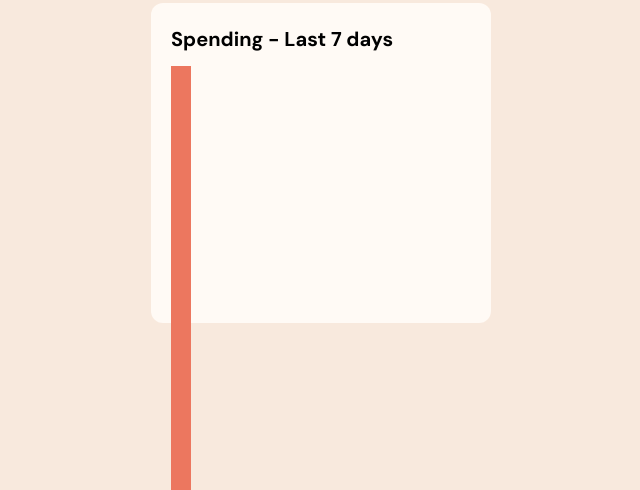
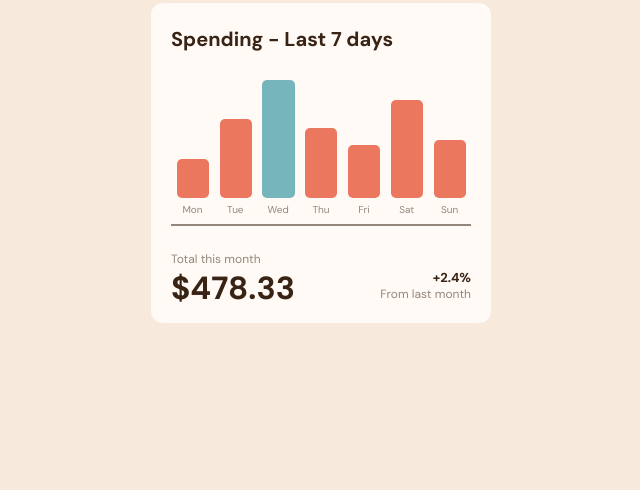
Before and after one commit to callmeUmer/fm-expense-component, a plain HTML site: page index.html in a window 1280 px wide. Shown: the part 310-800 px from the top of the page, without its empty margins (347-987 px from the left). Drawn offline with Linux system fonts and the light colour scheme.

Commit message:
Expense component almost complete

```diff
--- a/index.css
+++ b/index.css
@@ -64,16 +64,86 @@ body {
 #spending h1 {
     font-size: 20px;
     font-family: 'DM Sans', sans-serif;
+    color: var(--neutral-400);
 }
 
-#bar {
-    display: inline-flex;
-    flex-direction: row-reverse;
+#bars {
+    display: flex;
+    align-items: flex-end;
     width: 100%;
-    height: 200px;
+    height: 150px;
 }
 
 .bar {
     background-color: var(--soft-red);
-    width: 20px;
+    width: 75%;
+    margin-right: 5px;
+    border-radius: 5px;
 }
+
+.bar-wrapper:nth-child(3) .bar {
+    background-color: var(--cyan);
+}
+
+.bar:hover {
+    opacity: 0.7;
+}
+
+.bar-wrapper {
+    display: inline-flex;
+    align-items: flex-end;
+    flex-direction: column-reverse;
+    height: 100%;
+    width: 100%;
+}
+
+.bar-wrapper p {
+    margin: 0;
+    width: 100%;
+    color: var(--neutral-300);
+    padding-top: 5px;
+    text-transform: capitalize;
+    text-align: center;
+    font-size: x-small;
+    font-family: 'DM Sans', sans-serif;
+}
+
+#spending hr {
+    background-color: var(--neutral-300);
+    border: none;
+    height: 2px;
+}
+
+
+#monthly {
+    display: flex;
+    align-items: center;
+    justify-content: space-between;
+    font-family: 'DM Sans', sans-serif;
+}
+
+#info p {
+    font-size: 12px;
+    margin-bottom: 0;
+    color: var(--neutral-300);
+}
+
+#info h1 {
+    margin: 0;
+    font-size: xx-large;
+    color: var(--neutral-400);
+}
+
+#info2 h4 {
+    font-size: small;
+    text-align: right;
+    margin-bottom: 0;
+    margin-top: 35px;
+    color: var(--neutral-400);
+}
+
+#info2 p {
+    margin-top: 0;
+    font-size: 12px;
+    color: var(--neutral-300);
+}
--- a/index.html
+++ b/index.html
@@ -23,6 +23,18 @@
     <div id="spending">
       <h1>Spending - Last 7 days</h1>
       <div id="bars"></div>
+      <hr />
+
+      <div id="monthly">
+        <div id="info">
+          <p>Total this month</p>
+          <h1>$478.33</h1>
+        </div>
+        <div id="info2">
+          <h4>+2.4%</h4>
+          <p>From last month</p>
+        </div>
+      </div>
     </div>
   </main>
 
@@ -33,7 +45,12 @@
     fetch('./data.json')
       .then((res) => res.json())
       .then((json) => json.forEach(elem =>
-        bars.insertAdjacentHTML("afterend", `<div class="bar" style="height: ${elem.amount}%"></div>`)
+        bars.insertAdjacentHTML("beforeend", `
+          <div class="bar-wrapper">
+            <p>${elem.day}</p>
+            <div class="bar" style="height: ${1.5 * elem.amount}%"></div>
+          </div>
+        `)
       ))
   </script>
 
```
